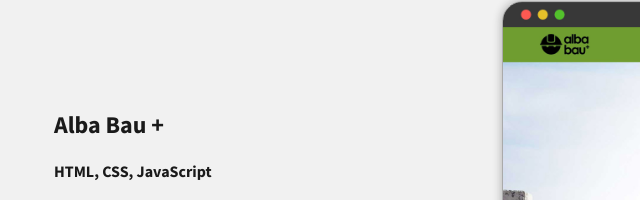
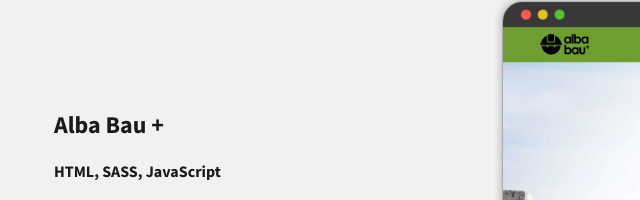
Before and after one commit to atanas-dim/atanas-dim.github.io, a plain HTML site: page index.html in a window 1280 px wide. Shown: the part 1559-1759 px from the top of the page, 26-666 px from the left. Drawn offline with nearby package versions, Linux system fonts and the light colour scheme.

Commit message:
alba description update

```diff
--- a/index.html
+++ b/index.html
@@ -145,7 +145,7 @@
 
                     <div class="project-details">
                         <div><h3>Alba Bau +</h3></div>
-                        <h4>HTML, CSS, JavaScript</h4>
+                        <h4>HTML, SASS, JavaScript</h4>
                         <p>Side project for a construction firm. I had the chance to apply the
                             knowledge on flexbox layouts I've gained so far. Simple one-pager with responsive design.</p>
                         <span><a href="https://atanas-dim.github.io/alba-responsive-flexbox" target="blank" class="ext-link" >Live</a></span>
```
